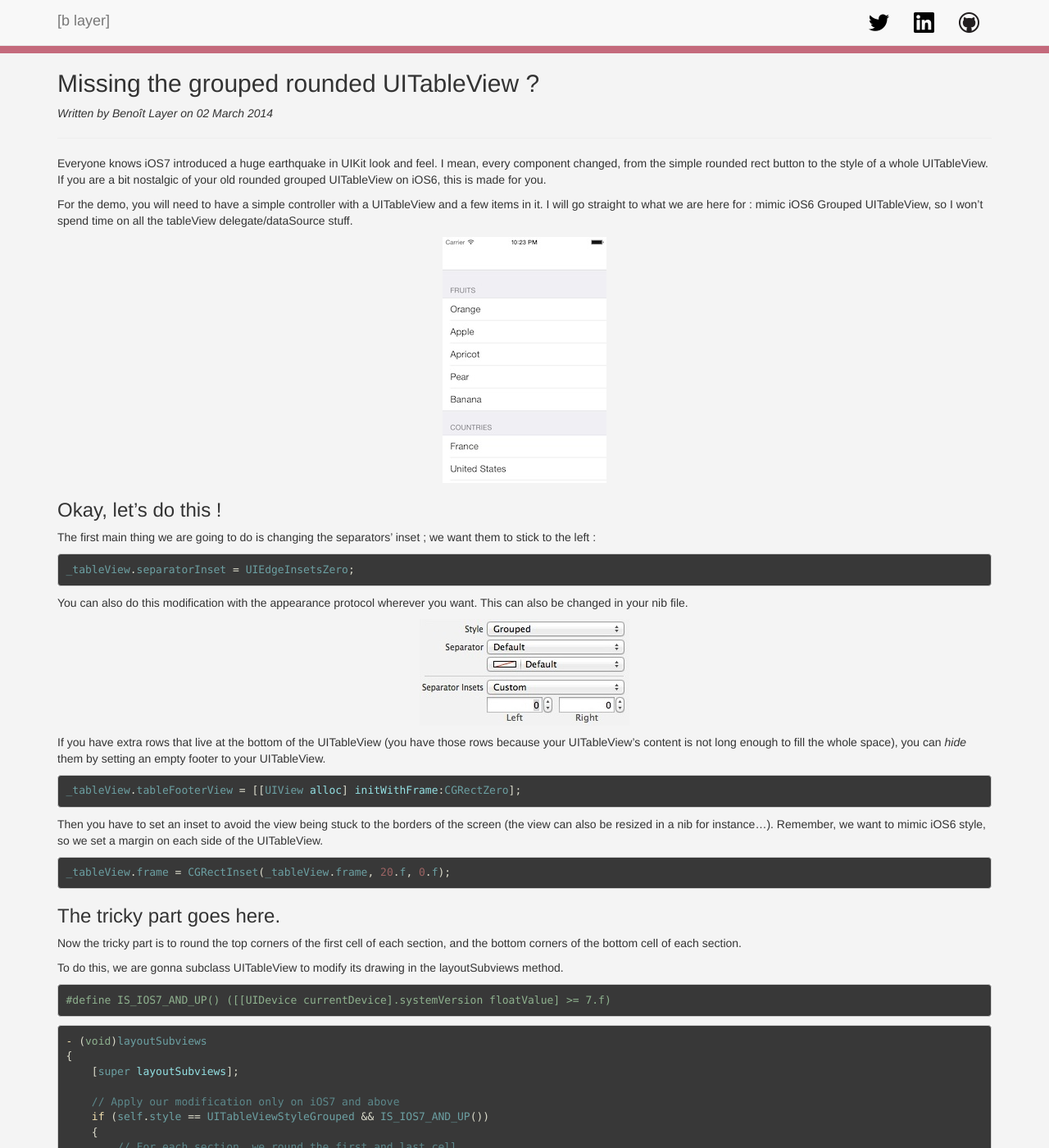
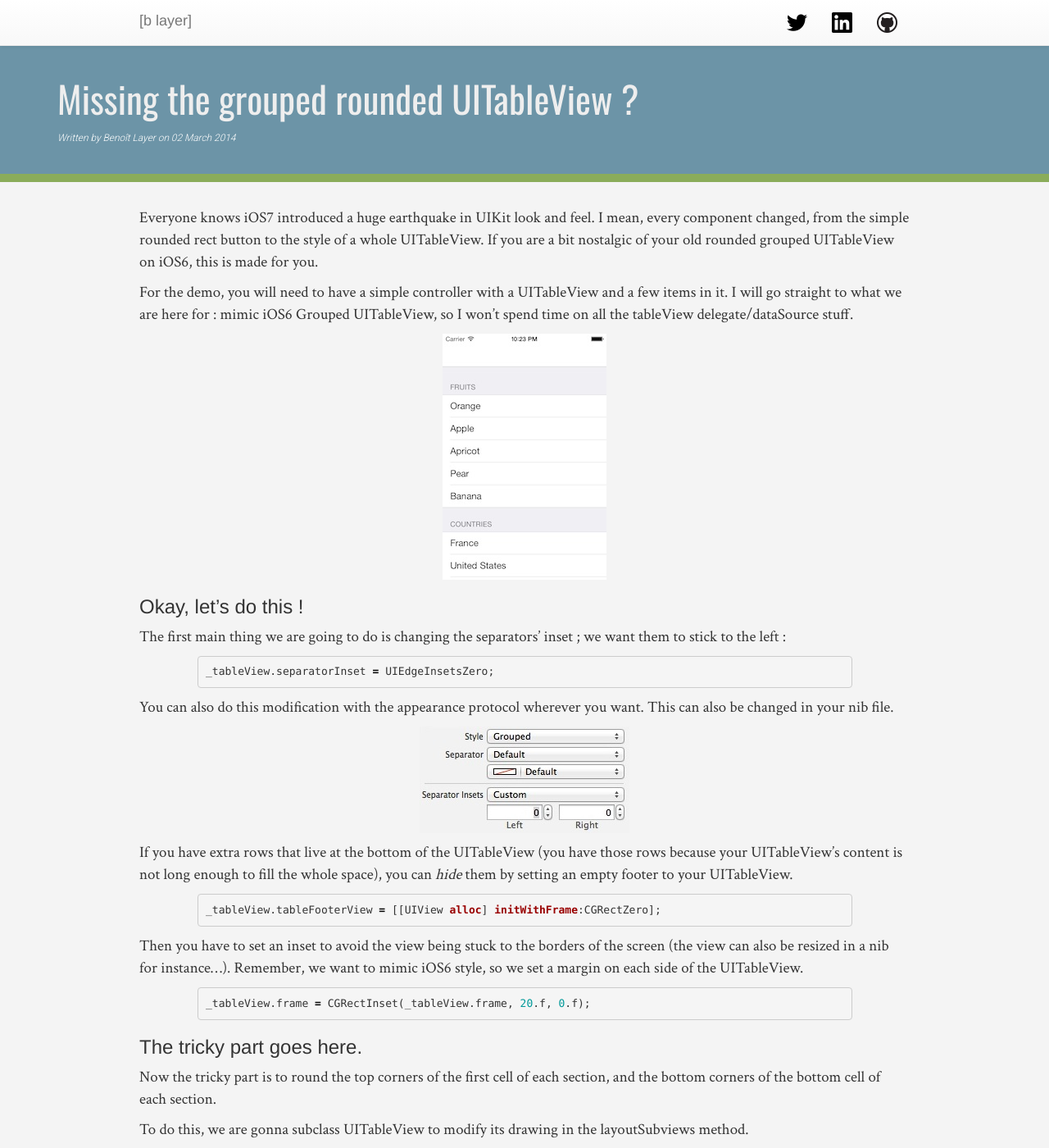
Before and after one commit to notbenoit/notbenoit.github.io, a Jekyll site: the page built from _posts/2014-03-02-iOS7-grouped-rounded-table-view.markdown, in a window 1280 px wide and 1400 px high. Shown: the whole window at 82% size. Built offline with Jekyll 4.4.1, drawn with Linux system fonts in a browser that asks for light colours; nearby versions of some CDN libraries; Markdown is read by kramdown in place of the engine named in the settings; comment, search, counter and statistics services are not loaded.

Commit message:
UI: improved look and feel by updating fonts and colors.

```diff
--- a/_layouts/default.html
+++ b/_layouts/default.html
@@ -8,14 +8,20 @@
   <meta name="author" content="">
   <link rel="shortcut icon" href="../../assets/ico/favicon.ico">
 
-  <!-- Bootstrap core CSS -->
-  <link href="/css/bootstrap.min.css" rel="stylesheet">
+  <link rel="stylesheet" href="https://maxcdn.bootstrapcdn.com/bootstrap/3.3.2/css/bootstrap.min.css">
+
+<!-- Optional theme -->
+<link rel="stylesheet" href="https://maxcdn.bootstrapcdn.com/bootstrap/3.3.2/css/bootstrap-theme.min.css">
+
 
   <!-- Blog CSS -->
   <link href="/css/blog.css" rel="stylesheet">
 
   <!-- Syntax CSS -->
-  <link href="/css/zenburn.css" rel="stylesheet">
+  <link href="/css/github.css" rel="stylesheet">
+
+  <!-- Fonts -->
+  <link href='http://fonts.googleapis.com/css?family=Roboto:100,300,400|Oswald|Crimson+Text' rel='stylesheet' type='text/css'>
 
   <title>{{ site.name }}</title>
 </head>
@@ -45,7 +51,7 @@
 
   {{ content }}
 
-  <div class="container">
+  <div role="container">
     <hr>
 
     <footer>
--- a/_layouts/post.html
+++ b/_layouts/post.html
@@ -1,12 +1,18 @@
 ---
 layout: default
 ---
+
+<div class="jumbotron">
+	<div class="container">
+		<h1>{{ page.title }}</h1>
+		<p>{{ post.excerpt }}</p>
+		<p class="meta">Written by {{ page.author }} on {{ page.date | date_to_long_string }}</p>
+	</div>
+</div>
+
+
 <div class="post-container"></div>
-<div class="container">
-	<h2>{{ page.title }}</h2>
-	<p class="meta">Written by {{ page.author }} on {{ page.date | date_to_long_string }}</p>
-        <hr/>
-
+<article class="container">
 	<div class="post">
 	{{ content }}
 	</div>
@@ -27,4 +33,4 @@
     </script>
     <noscript>Please enable JavaScript to view the <a href="http://disqus.com/?ref_noscript">comments powered by Disqus.</a></noscript>
     <a href="http://disqus.com" class="dsq-brlink">comments powered by <span class="logo-disqus">Disqus</span></a>
-</div>
+</article>
--- a/css/blog.css
+++ b/css/blog.css
@@ -16,12 +16,45 @@
     font : 1em "andale mono";
 }
 
-.post-container {
-	border-top: 10px solid #C46A7C;
+strong {
+	color: #799F48;
 }
 
-.meta {
-	font-style: italic;
+.post-container {
+
+}
+
+.container {
+	max-width: 970px;
+}
+
+#recent article {
+	display: block;
+}
+
+#recent article h2 a {
+	font-family: 'Roboto', sans-serif;
+	font-weight: 300;
+	color: #6C94A7;
+	font-size: 80%;
+}
+
+#recent article p {
+	display: -webkit-box;
+	overflow: hidden;
+	-webkit-line-clamp: 5;
+	-webkit-box-orient: vertical;
+	text-overflow: -o-ellipsis-lastline;
+}
+
+article p {
+	font-family: 'Crimson Text', serif;
+	font-size: 135%;
+}
+
+.highlight {
+	width: 85%;
+	margin: auto;
 }
 
 .navbar li:hover {
@@ -45,17 +78,43 @@
 	height: 25px;
 }
 
-.jumbotron h1 a {
+.jumbotron h1 a, .jumbotron h1 {
+	color: #EEEEEE;
+	font-family: 'Oswald', sans-serif;
+	font-weight: 100;
+	font-size: 45px;
+}
+
+.jumbotron {
+	background-color: #6C94A7;
+	border-bottom: 10px solid #8AAC5A;
+
+	padding-top: 20px;
+	padding-bottom: 20px;
+}
+
+.jumbotron p {
+	font-family: 'Roboto', sans-serif;
+	font-weight: 300;
 	color: white;
 }
 
-.jumbotron {
-	background-color: #69B9F7;
-	border-bottom: 10px solid #C46A7C;
-	color: white;
+.jumbotron p.meta {
+	font-size: 85%;
+	font-style: italic;
+}
+
+.logo {
+	margin-top: 20px;
 }
 
 footer p {
 	color: #919195;
 	text-align: center;
 }
+
+@media (min-width:992px) {
+	#recent article {
+		height: 20em;
+	}
+}
--- /dev/null
+++ b/css/github.css
@@ -0,0 +1,61 @@
+.hll { background-color: #ffffcc }
+.c { color: #999988; font-style: italic } /* Comment */
+.err { color: #a61717; background-color: #e3d2d2 } /* Error */
+.k { color: #000000; font-weight: bold } /* Keyword */
+.o { color: #000000; font-weight: bold } /* Operator */
+.cm { color: #999988; font-style: italic } /* Comment.Multiline */
+.cp { color: #999999; font-weight: bold; font-style: italic } /* Comment.Preproc */
+.c1 { color: #999988; font-style: italic } /* Comment.Single */
+.cs { color: #999999; font-weight: bold; font-style: italic } /* Comment.Special */
+.gd { color: #000000; background-color: #ffdddd } /* Generic.Deleted */
+.ge { color: #000000; font-style: italic } /* Generic.Emph */
+.gr { color: #aa0000 } /* Generic.Error */
+.gh { color: #999999 } /* Generic.Heading */
+.gi { color: #000000; background-color: #ddffdd } /* Generic.Inserted */
+.go { color: #888888 } /* Generic.Output */
+.gp { color: #555555 } /* Generic.Prompt */
+.gs { font-weight: bold } /* Generic.Strong */
+.gu { color: #aaaaaa } /* Generic.Subheading */
+.gt { color: #aa0000 } /* Generic.Traceback */
+.kc { color: #000000; font-weight: bold } /* Keyword.Constant */
+.kd { color: #000000; font-weight: bold } /* Keyword.Declaration */
+.kn { color: #000000; font-weight: bold } /* Keyword.Namespace */
+.kp { color: #000000; font-weight: bold } /* Keyword.Pseudo */
+.kr { color: #000000; font-weight: bold } /* Keyword.Reserved */
+.kt { color: #445588; font-weight: bold } /* Keyword.Type */
+.m { color: #009999 } /* Literal.Number */
+.s { color: #d01040 } /* Literal.String */
+.na { color: #008080 } /* Name.Attribute */
+.nb { color: #0086B3 } /* Name.Builtin */
+.nc { color: #445588; font-weight: bold } /* Name.Class */
+.no { color: #008080 } /* Name.Constant */
+.nd { color: #3c5d5d; font-weight: bold } /* Name.Decorator */
+.ni { color: #800080 } /* Name.Entity */
+.ne { color: #990000; font-weight: bold } /* Name.Exception */
+.nf { color: #990000; font-weight: bold } /* Name.Function */
+.nl { color: #990000; font-weight: bold } /* Name.Label */
+.nn { color: #555555 } /* Name.Namespace */
+.nt { color: #000080 } /* Name.Tag */
+.nv { color: #008080 } /* Name.Variable */
+.ow { color: #000000; font-weight: bold } /* Operator.Word */
+.w { color: #bbbbbb } /* Text.Whitespace */
+.mf { color: #009999 } /* Literal.Number.Float */
+.mh { color: #009999 } /* Literal.Number.Hex */
+.mi { color: #009999 } /* Literal.Number.Integer */
+.mo { color: #009999 } /* Literal.Number.Oct */
+.sb { color: #d01040 } /* Literal.String.Backtick */
+.sc { color: #d01040 } /* Literal.String.Char */
+.sd { color: #d01040 } /* Literal.String.Doc */
+.s2 { color: #d01040 } /* Literal.String.Double */
+.se { color: #d01040 } /* Literal.String.Escape */
+.sh { color: #d01040 } /* Literal.String.Heredoc */
+.si { color: #d01040 } /* Literal.String.Interpol */
+.sx { color: #d01040 } /* Literal.String.Other */
+.sr { color: #009926 } /* Literal.String.Regex */
+.s1 { color: #d01040 } /* Literal.String.Single */
+.ss { color: #990073 } /* Literal.String.Symbol */
+.bp { color: #999999 } /* Name.Builtin.Pseudo */
+.vc { color: #008080 } /* Name.Variable.Class */
+.vg { color: #008080 } /* Name.Variable.Global */
+.vi { color: #008080 } /* Name.Variable.Instance */
+.il { color: #009999 } /* Literal.Number.Integer.Long */
--- a/css/zenburn.css
+++ /dev/null
@@ -1,29 +0,0 @@
-/* zenburn syntax highlighting - from http://userstyles.org/styles/88895/github-zenburn */
-.highlight {background-color: #ffffff; }
-.highlight pre { background-color: #383838; }
-.highlight table { background:#383838 !important;color:#656555 !important; }
-.highlight .gd .x { background:#dca3a3 !important;color:#dcdccc !important; }
-.highlight .hll { background-color:#656555 !important; }
-.highlight .err { color:#F0DFAE !important;background-color:#6f6f6f !important; }
-.highlight .cs { color:#dca3a3 !important;background-color:#8c5353 !important; }
-.highlight .gi { color:#7f9f7f !important; }
-.highlight .gi .x { background:#5f5f5f !important;color:#dcdccc !important; }
-.highlight .nf { color:#93e0e3 !important; }
-.highlight .c,.highlight .cm,.highlight .c1 { color:#5c888b !important; }
-.highlight .g,.highlight .l,.highlight .x,.highlight .ge,.highlight .gs,.highlight .ld,.highlight .ni,
-.highlight .nl,.highlight .nx,.highlight .py,.highlight .n,.highlight .go { color:#6ca0a3 !important; }
-.highlight .k { color:#F0DFAE !important; }
-.highlight .s1 { color:#bc8383 !important; }
-.highlight .nb,.highlight .bp { color:#8cd0d3 !important; }
-.highlight .nn { color:#7cb8bb !important; }
-.highlight .nc { color:#dfdfbf; }
-.highlight .gd,.highlight .gd pre { background:#8c5353 !important;color:#dcdccc !important;border-color:#ac7373 !important; }
-.highlight .o,.highlight .p,.highlight .na,.highlight .ne { color:#dcdccc !important; }
-.highlight .gp,.highlight .w,.highlight .gh,.highlight .gu { color:#656555 !important; }
-.highlight .cp,.highlight .s,.highlight .sb,.highlight .sc,.highlight .sd,.highlight .s2,.highlight .se,
-.highlight .sh,.highlight .si,.highlight .ss,.highlight .kc,.highlight .kd,.highlight .kn,.highlight .kp,
-.highlight .kr,.highlight .kt,.highlight .nt,.highlight .ow { color:#8fb28f !important; }
-.highlight .gd,.highlight .gr,.highlight .gt,.highlight .m,.highlight .mf,.highlight .mh,.highlight .mi,
-.highlight .mo,.highlight .sr,.highlight .il { color:#9c6363 !important; }
-.highlight .no,.highlight .nv,.highlight .vc,.highlight .vg,.highlight .vi,.highlight .nd,
-.highlight .sx { color:#dfaf8f !important; }
```
Also changed, not shown: index.html (+11 -6 lines), images/logo.png (added).
